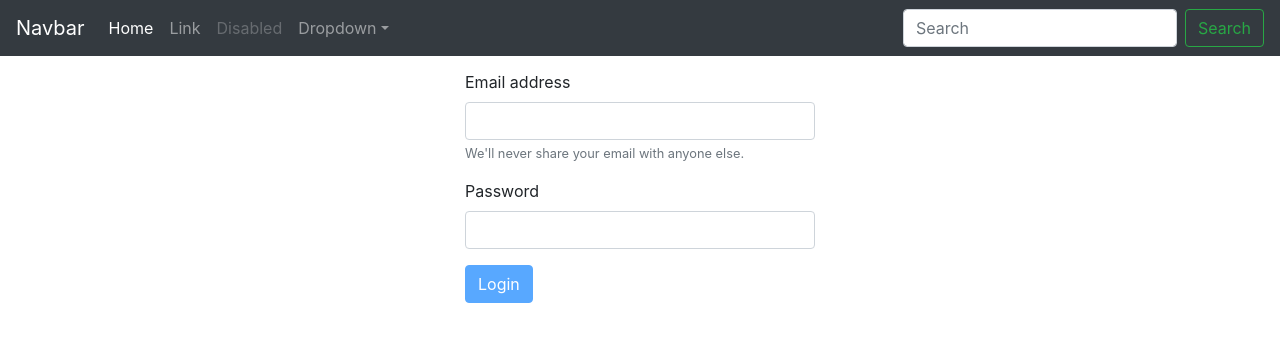
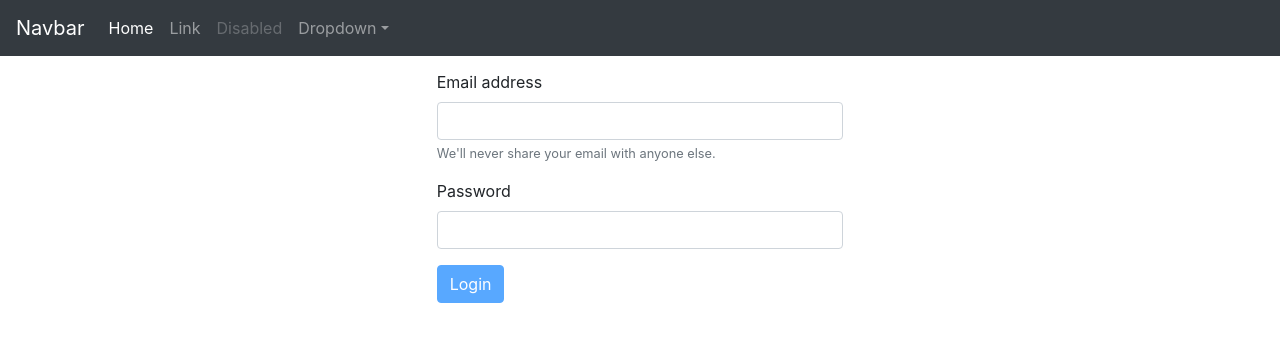
Before and after one commit to kwstaskalofonos/CustomAngularClient, an Angular app: page / in a window 1280 px wide. Shown: the top 342 px of the page. Built offline with nearby package versions, Linux system fonts and the light colour scheme.

Commit message:
Added 1st logout functionality

```diff
--- a/src/app/_services/auth.service.ts
+++ b/src/app/_services/auth.service.ts
@@ -26,4 +26,9 @@
   );
 }
 
+loggedIn(){
+  const token = localStorage.getItem('token');
+  return !!token;
 }
+
+}
--- a/src/app/login/login.component.html
+++ b/src/app/login/login.component.html
@@ -1,4 +1,14 @@
-<div class="container" id="home-container">
+
+<div *ngIf="loggedIn(); else home_container" class="main_wrap">
+  <div class="jumbotron">
+    <div class="container">
+      <h1 class="display-4">welcome my friend</h1>
+    </div>
+  </div>
+</div>
+
+<ng-template #home_container>
+  <div class="container" id="home-container" class="main_wrap">
     <div class="row justify-content-center">
       <form #loginForm="ngForm" class="col-4" (ngSubmit)="login()">
         <div class="form-group">
@@ -14,3 +24,4 @@
       </form>
     </div>
   </div>
+</ng-template>
--- a/src/app/login/login.component.ts
+++ b/src/app/login/login.component.ts
@@ -1,4 +1,4 @@
-import { Component, OnInit } from '@angular/core';
+import { Component, OnInit, ViewChild } from '@angular/core';
 import { AuthService } from '../_services/auth.service';
 
 @Component({
@@ -9,6 +9,7 @@
 export class LoginComponent implements OnInit {
 
   model : any ={};
+  @ViewChild('loginForm',{static: false}) formValues;
 
   constructor(private authService:AuthService) { }
 
@@ -21,10 +22,16 @@
     },error=>{
       console.log("An error occured");
     });
+    this.formValues.resetForm();
   }
 
-  // login(){
-  //   this.authService.getValues();
-  // }
+  loggedIn(){
+    return this.authService.loggedIn();
+  }
+
+  logout(){
+    localStorage.removeItem('token');
+    console.log("logged out");
+  }
 
 }
--- a/src/app/nav/nav.component.html
+++ b/src/app/nav/nav.component.html
@@ -1,4 +1,4 @@
-<nav class="navbar navbar-expand-md navbar-dark fixed-top bg-dark">
+<nav *ngIf="loggedIn(); else noLoggedIn_navbar" class="navbar navbar-expand-md navbar-dark fixed-top bg-dark">
   <a class="navbar-brand" href="#">Navbar</a>
   <button class="navbar-toggler" type="button" data-toggle="collapse" data-target="#navbarsExampleDefault" aria-controls="navbarsExampleDefault" aria-expanded="false" aria-label="Toggle navigation">
     <span class="navbar-toggler-icon"></span>
@@ -24,9 +24,37 @@
         </div>
       </li>
     </ul>
-    <form class="form-inline my-2 my-lg-0">
-      <input class="form-control mr-sm-2" type="text" placeholder="Search" aria-label="Search">
-      <button class="btn btn-outline-success my-2 my-sm-0" type="submit">Search</button>
-    </form>
+      <button class="btn btn-outline-success my-2 my-sm-0" type="submit" (click)="logout()">Logout</button>
   </div>
 </nav>
+
+<ng-template #noLoggedIn_navbar>
+  <nav class="navbar navbar-expand-md navbar-dark fixed-top bg-dark">
+    <a class="navbar-brand" href="#">Navbar</a>
+    <button class="navbar-toggler" type="button" data-toggle="collapse" data-target="#navbarsExampleDefault" aria-controls="navbarsExampleDefault" aria-expanded="false" aria-label="Toggle navigation">
+      <span class="navbar-toggler-icon"></span>
+    </button>
+
+    <div class="collapse navbar-collapse" id="navbarsExampleDefault">
+      <ul class="navbar-nav mr-auto">
+        <li class="nav-item active">
+          <a class="nav-link" href="#">Home <span class="sr-only">(current)</span></a>
+        </li>
+        <li class="nav-item">
+          <a class="nav-link" href="#">Link</a>
+        </li>
+        <li class="nav-item">
+          <a class="nav-link disabled" href="#" tabindex="-1" aria-disabled="true">Disabled</a>
+        </li>
+        <li class="nav-item dropdown">
+          <a class="nav-link dropdown-toggle" href="#" id="dropdown01" data-toggle="dropdown" aria-haspopup="true" aria-expanded="false">Dropdown</a>
+          <div class="dropdown-menu" aria-labelledby="dropdown01">
+            <a class="dropdown-item" href="#">Action</a>
+            <a class="dropdown-item" href="#">Another action</a>
+            <a class="dropdown-item" href="#">Something else here</a>
+          </div>
+        </li>
+      </ul>
+    </div>
+  </nav>
+</ng-template>
--- a/src/app/nav/nav.component.ts
+++ b/src/app/nav/nav.component.ts
@@ -1,4 +1,5 @@
 import { Component, OnInit } from '@angular/core';
+import { AuthService } from '../_services/auth.service';
 
 @Component({
   selector: 'app-nav',
@@ -7,9 +8,18 @@
 })
 export class NavComponent implements OnInit {
 
-  constructor() { }
+  constructor(private authService:AuthService) { }
 
   ngOnInit() {
   }
 
+  loggedIn(){
+    return this.authService.loggedIn();
+  }
+
+  logout(){
+    localStorage.removeItem('token');
+    console.log("logged out");
+  }
+
 }
--- a/src/home.css
+++ b/src/home.css
@@ -1,3 +1,3 @@
-#home-container{
+.main_wrap{
     margin-top: +70px;
 }
```
Lines whose indentation alone changed are shown as unchanged.
